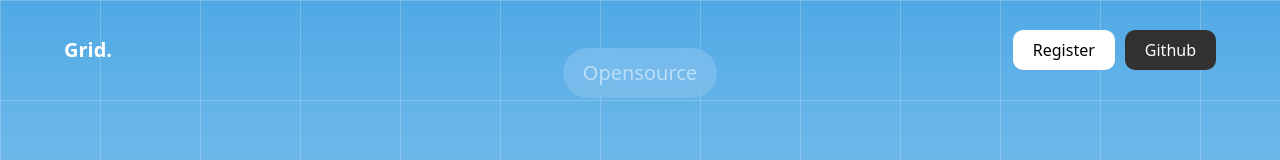
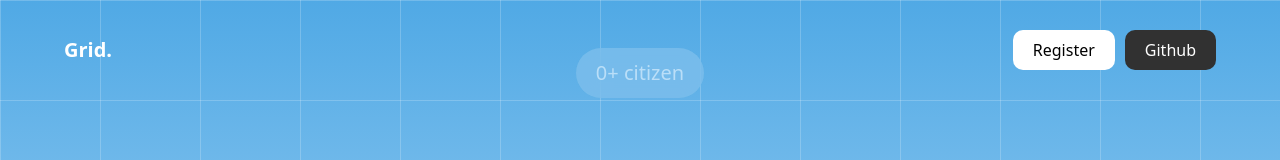
Before and after one commit to cynicalmindset/Grid, a React (Vite) app in the folder frontend/: page / in a window 1280 px wide. Shown: the top 160 px of the page. Built offline with nearby package versions, Linux system fonts and the light colour scheme; no server answers; the database is empty.

Commit message:
added-citizen-card

```diff
--- a/frontend/src/www/Landing.jsx
+++ b/frontend/src/www/Landing.jsx
@@ -1,10 +1,25 @@
-import { useState } from "react";
+import { useEffect, useState } from "react";
 import "../css/landing.css";
 import img from "../assets/building.png";
 import Register from "./Register.jsx";
+import { supabase } from "../supabase.js";
 
 function Landing() {
   const [email, setEmail] = useState("");
+  const [countt, setcount] = useState(0);
+
+  useEffect(() => {
+    const fetchcount = async () => {
+      const { count, error } = await supabase.from("profiles").select("*", {
+        count: "exact",
+        head: true,
+      });
+      if (!error) {
+        setcount(count);
+      }
+    };
+    fetchcount();
+  }, []);
 
   const handleClick = () => {
     if (!email.trim()) {
@@ -42,7 +57,7 @@ function Landing() {
       {showRegister && <Register onClose={() => setShowRegister(false)} />}
 
       <div className="info">
-        <div className="open">Opensource</div>
+        <div className="open">{countt}+ citizen</div>
 
         <div className="title">
           Code build <br /> Cities.
```
